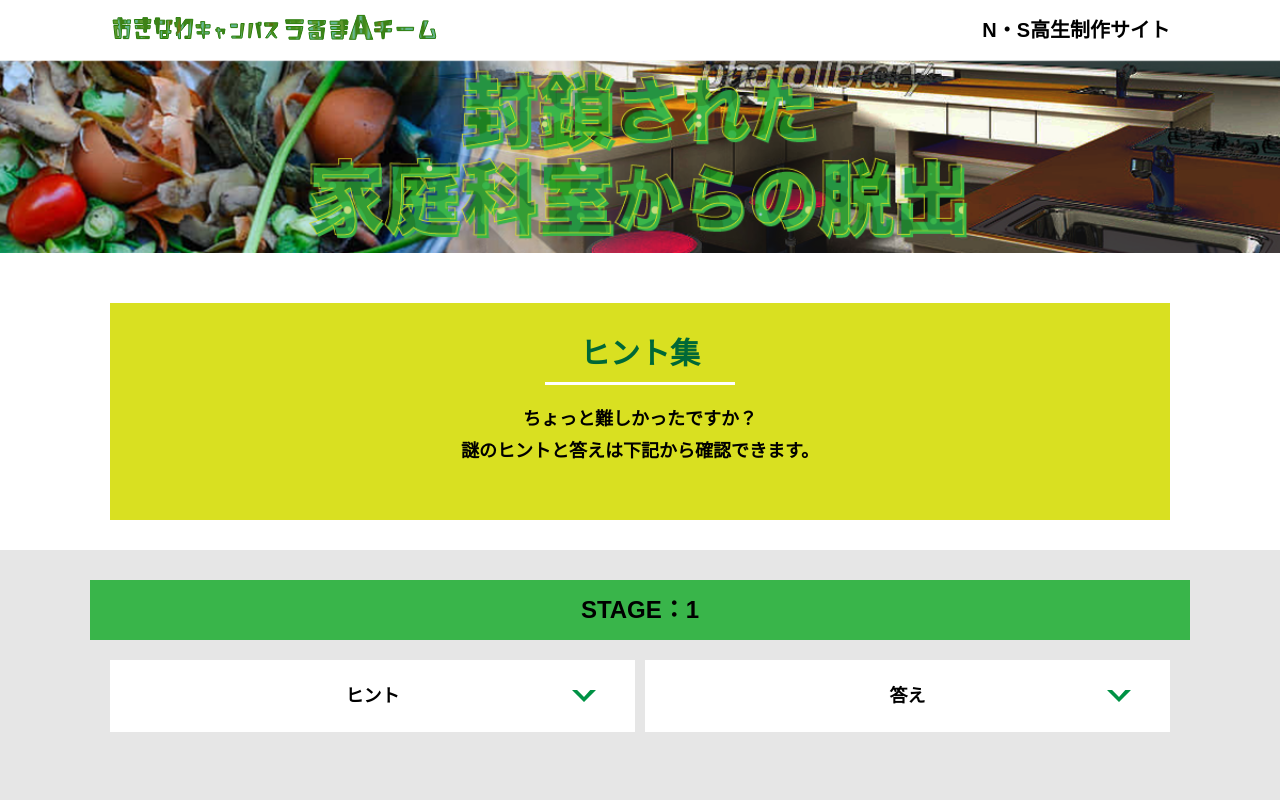
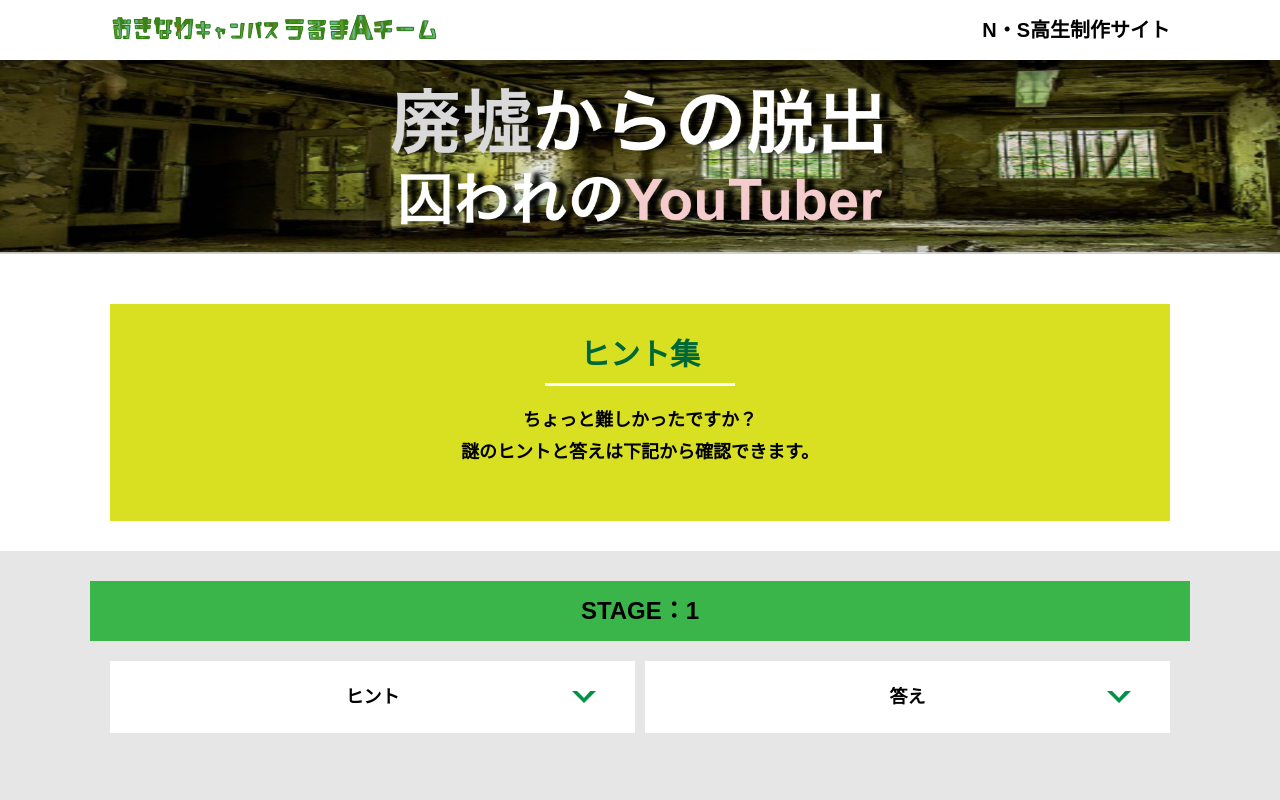
Before and after one commit to hal0401/alfa-online-lu, a plain HTML site: page hint1.html in a window 1280 px wide. Shown: the top 800 px of the page. Drawn offline with Linux system fonts and the light colour scheme.

Commit message:
Update hint1.html

```diff
--- a/hint1.html
+++ b/hint1.html
@@ -23,7 +23,7 @@
   </header>
   <main class="main hint-page">
     <!-- タイトルエリア　ここから -->
-    <h1 class="main-title"><img src="assets/images/main-image.png" alt="封鎖された家庭科室からの脱出"></h1>
+    <h1 class="main-title"><img src="assets/images/main-new-image.png" alt="廃墟からの脱出_囚われのYouTuber"></h1>
     <!-- タイトルエリア　ここまで -->
     <section class="section">
       <div class="container">
```
